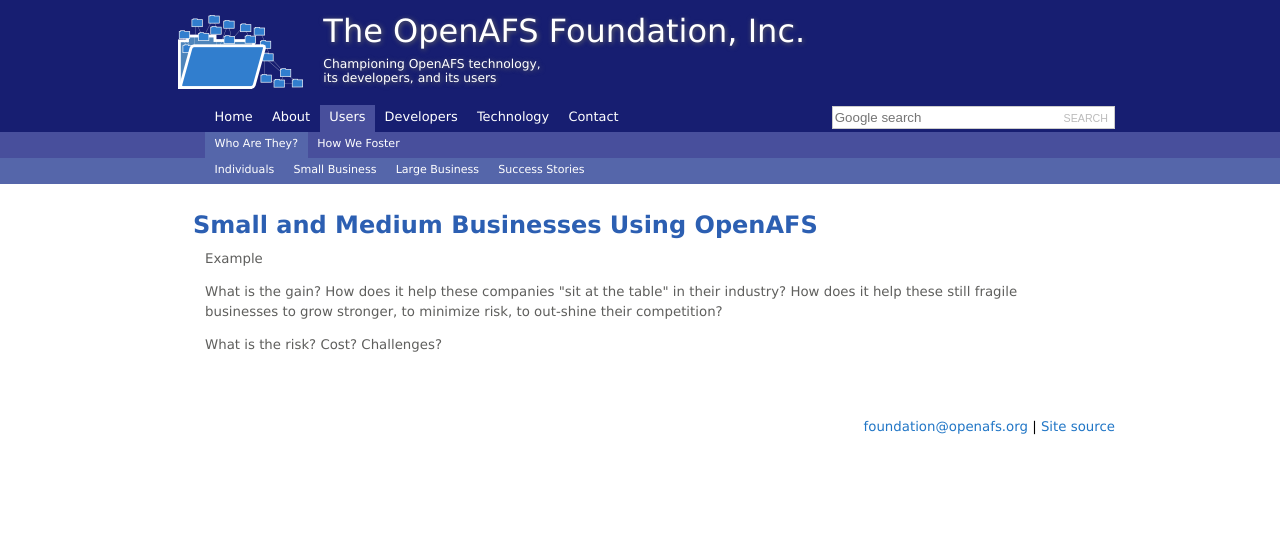
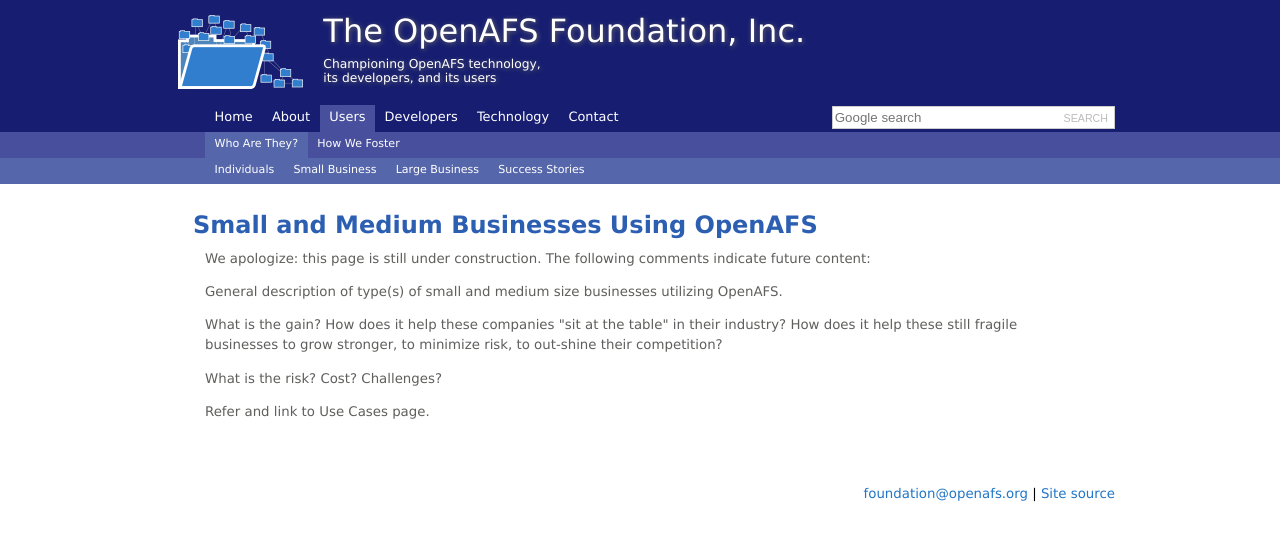
Before and after one commit to openafsfoundation/openafsfoundation.org, a Jekyll site: the page built from users/smbs/index.md, in a window 1280 px wide. Shown: the top 541 px of the page. Built offline with Jekyll 4.4.1, drawn with Linux system fonts in a browser that asks for light colours.

Commit message:
/users/how/business
construction text added

```diff
--- a/users/smbs/index.md
+++ b/users/smbs/index.md
@@ -5,8 +5,12 @@
 
 ## Small and Medium Businesses Using OpenAFS ##
 
-Example
+We apologize: this page is still under construction.  The following comments indicate future content:
+
+General description of type(s) of small and medium size businesses utilizing OpenAFS.
 
 What is the gain?  How does it help these companies "sit at the table" in their industry?  How does it help these still fragile businesses to grow stronger, to minimize risk, to out-shine their competition?
 
 What is the risk? Cost? Challenges?
+
+Refer and link to Use Cases page.
```
